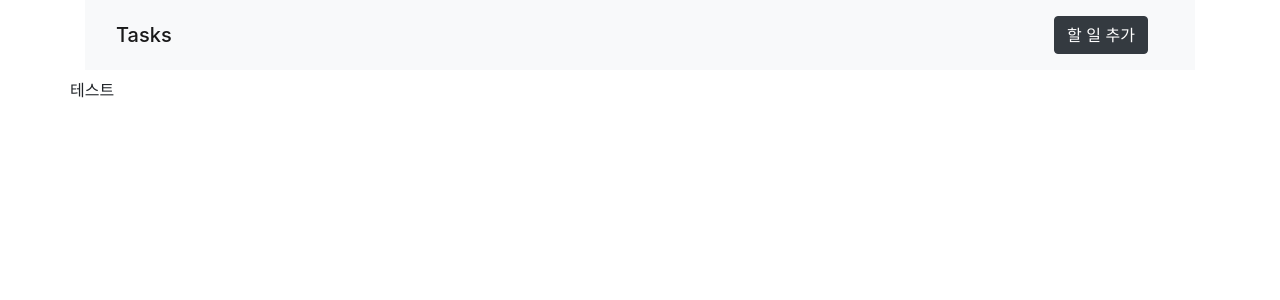
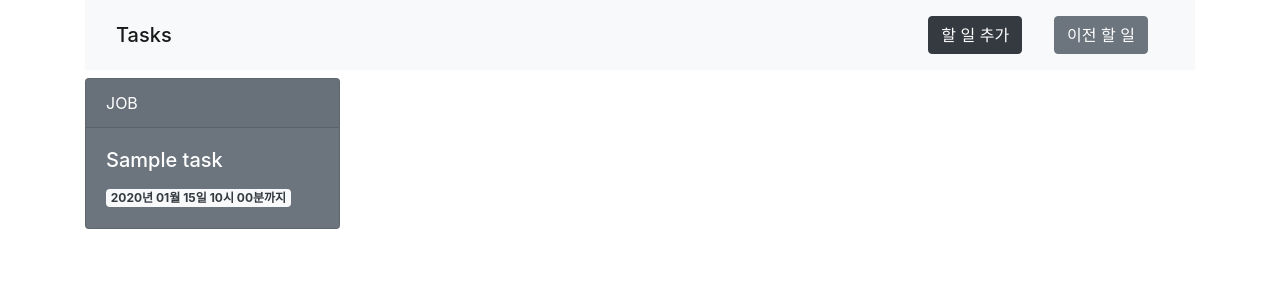
Before and after one commit to himanmenGit/taling_django_advanced, a Django app: page /previous/ in a window 1280 px wide. Shown: the top 300 px of the page. Run offline with Django 4.2, Linux system fonts and the light colour scheme; tables that the repository leaves empty hold one stand-in row (values such as "Sample post").

Commit message:
list view

```diff
--- a/taskapp/taskproject/taskapp/templates/common.html
+++ b/taskapp/taskproject/taskapp/templates/common.html
@@ -36,6 +36,14 @@
                         </button>
                     </a>
                 </li>
+
+                <li class="nav-item">
+                    <a href="{% url 'previous' %}" class="nav-link">
+                        <button class="btn btn-secondary">
+                            이전 할 일
+                        </button>
+                    </a>
+                </li>
             </ul>
         </div>
     </nav>
--- /dev/null
+++ b/taskapp/taskproject/taskapp/templates/pages/task_previous_list.html
@@ -0,0 +1,21 @@
+{% extends "common.html" %}
+
+{% block content %}
+    <div class="row row-cols-2 row-cols-md-4 g-4 mt-2">
+        {% for item in object_list %}
+            <div class="col">
+                <div class="card text-white bg-secondary mb-3">
+                    <div class="card-header">{{ item.type }}</div>
+                    <div class="card-body">
+                        <h5 class="card-title">{{ item.title }}</h5>
+                        <p class="card-text">
+                        <span class="badge bg-light text-dark">
+                            {{ item.due|date:'Y년 m월 d일 H시 i분' }}까지
+                        </span>
+                        </p>
+                    </div>
+                </div>
+            </div>
+        {% endfor %}
+    </div>
+{% endblock %}
--- a/taskapp/taskproject/taskapp/views.py
+++ b/taskapp/taskproject/taskapp/views.py
@@ -1,6 +1,7 @@
 from django.shortcuts import render
-from django.views.generic import TemplateView, CreateView
-from .models import Task, CheckListItem
+from django.views.generic import TemplateView, CreateView, ListView
+from .models import Task
+from django.utils import timezone
 
 
 def index(request):
@@ -13,7 +14,7 @@ class TaskListView(TemplateView):
 
     def get_context_data(self, **kwargs):
         context = super().get_context_data()
-        tasks = Task.objects.all()
+        tasks = Task.objects.filter(due__gte=timezone.now()).order_by("-due")
         context.update({
             "tasks": tasks
         })
@@ -25,3 +26,9 @@ class TaskCreateView(CreateView):
     fields = ["title", "type", "due"]
     template_name = "pages/task_create.html"
     success_url = "/"
+
+
+class TaskPreviousListView(ListView):
+    model = Task
+    template_name = "pages/task_previous_list.html"
+    queryset = Task.objects.filter(due__lt=timezone.now()).order_by("-due")
--- a/taskapp/taskproject/taskproject/urls.py
+++ b/taskapp/taskproject/taskproject/urls.py
@@ -17,14 +17,14 @@ from django.conf import settings
 from django.conf.urls.static import static
 from django.urls import path
 from taskapp import views
-from taskapp.views import TaskListView, TaskCreateView
+from taskapp.views import TaskListView, TaskCreateView, TaskPreviousListView
 
 urlpatterns = [
     # path("", views.index, name="index"),
     path("", TaskListView.as_view(), name="index"),
     path("task/", TaskCreateView.as_view(), name="create-task"),
+    path("previous/", TaskPreviousListView.as_view(), name="previous"),
 
-    path("previous/", views.index, name="previous"),
     path("task/<int:task_id>/delete/", views.index, name="delete-task"),
     path("task/<int:task_id>/item/", views.index, name="create-item"),
     path("task/<int:task_id>/item/<int:check_id>/", views.index, name="check-item"),
```
